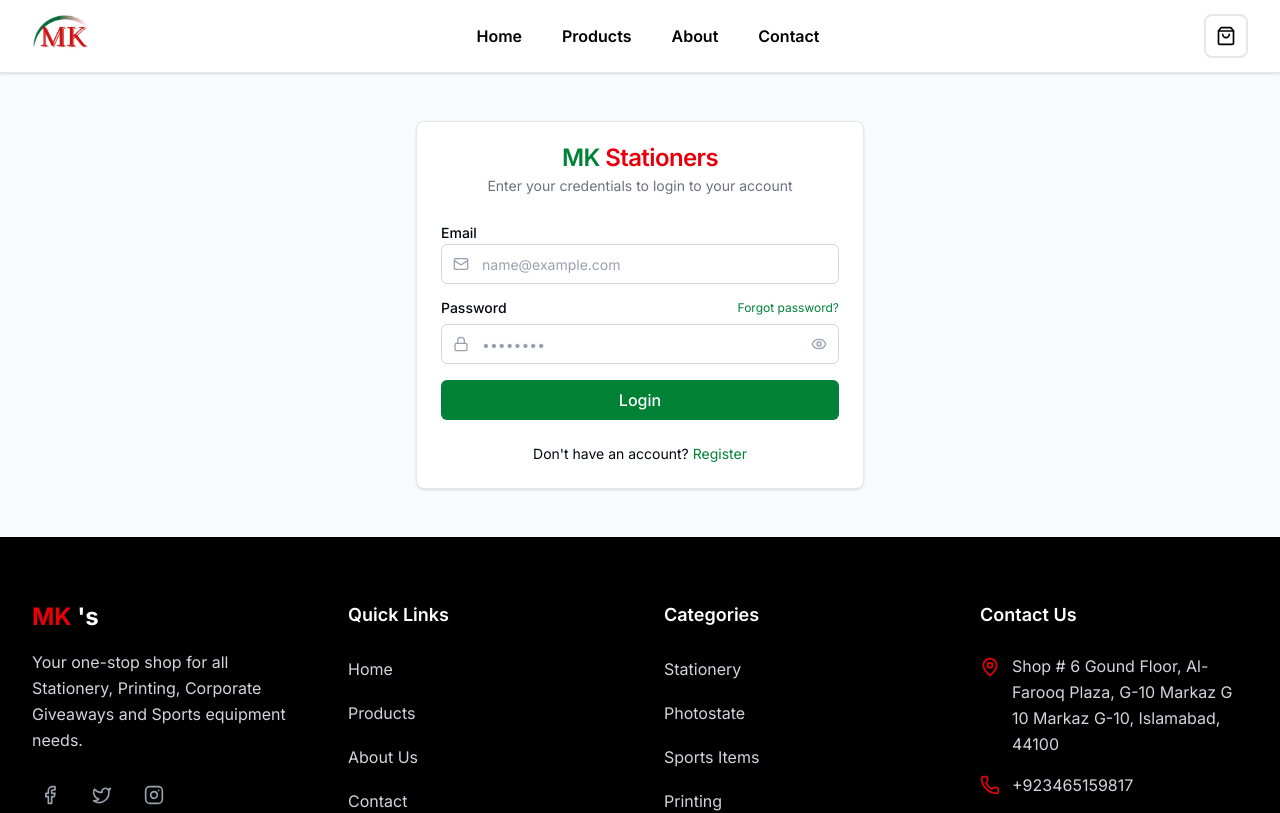
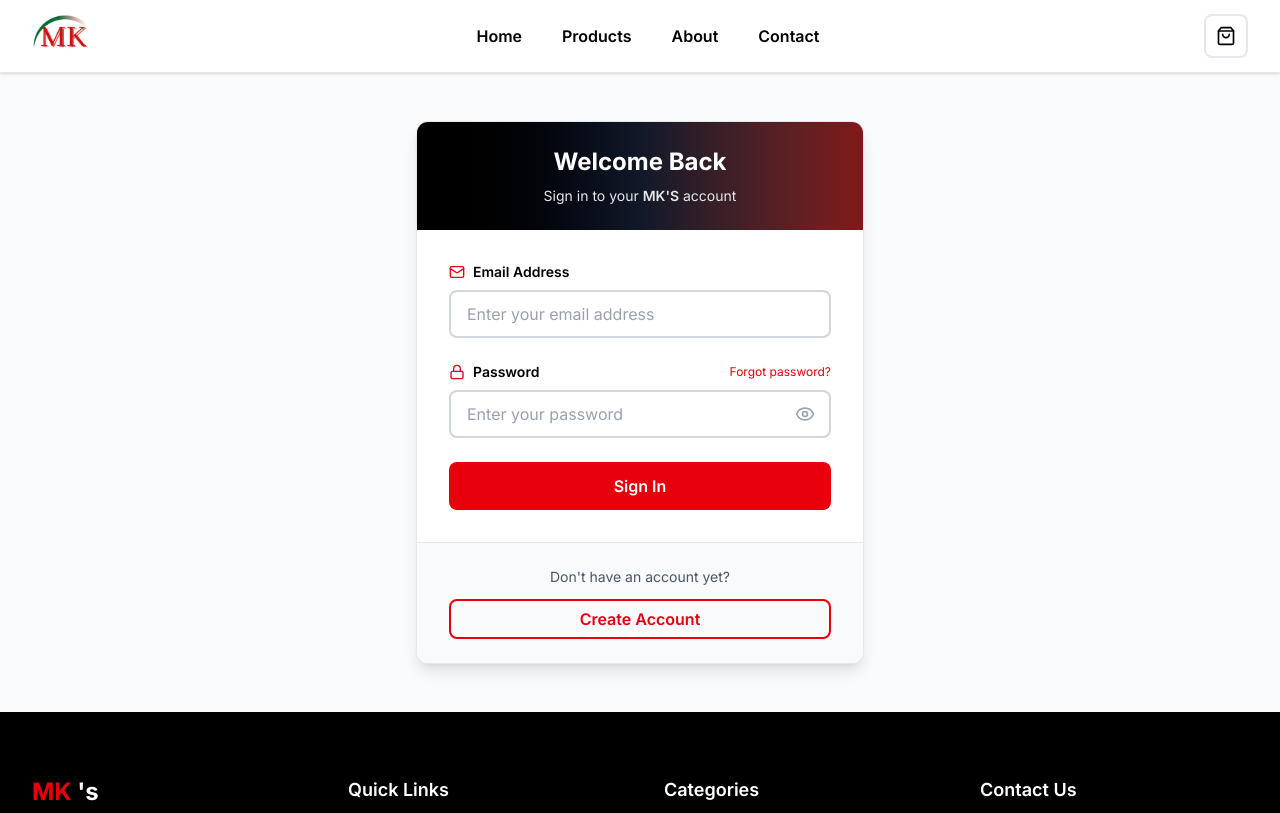
Before and after one commit to mkstationer/mks, a Next.js app: page /auth/login in a window 1280 px wide. Shown: the top 813 px of the page. Built offline with nearby package versions, Linux system fonts and the light colour scheme.

Commit message:
2nd last phase

```diff
--- a/app/admin/products/new/page.jsx
+++ b/app/admin/products/new/page.jsx
@@ -39,15 +39,46 @@
   const handleImageChange = (e) => {
     if (e.target.files) {
       const files = Array.from(e.target.files)
+
+      // Clear the input to allow re-selecting the same files
+      e.target.value = ""
+
+      // Add files to images array
       setImages((prev) => [...prev, ...files])
 
-      // Create previews
+      // Create previews with better error handling
       files.forEach((file) => {
+        // Validate file type
+        if (!file.type.startsWith("image/")) {
+          console.error("Invalid file type:", file.type)
+          return
+        }
+
+        // Validate file size (5MB limit)
+        if (file.size > 5 * 1024 * 1024) {
+          console.error("File too large:", file.name)
+          return
+        }
+
         const reader = new FileReader()
-        reader.onload = () => {
-          console.log("Preview created:", reader.result) // This will show the data URL
-          setImagePreviews((prev) => [...prev, reader.result])
+
+        reader.onload = (event) => {
+          const result = event.target.result
+          console.log("Preview created for file:", file.name)
+          console.log("Data URL starts with:", result.substring(0, 50))
+
+          // Add to previews array
+          setImagePreviews((prev) => {
+            const newPreviews = [...prev, result]
+            console.log("Total previews:", newPreviews.length)
+            return newPreviews
+          })
         }
+
+        reader.onerror = (error) => {
+          console.error("FileReader error:", error)
+        }
+
         reader.readAsDataURL(file)
       })
     }
@@ -126,7 +157,6 @@
       </div>
     )
   }
-  console.log("imagePreviews",imagePreviews)
 
   return (
     <div className="flex min-h-screen flex-col bg-gray-50">
@@ -316,23 +346,41 @@
                             </h4>
                             <div className="grid grid-cols-2 sm:grid-cols-3 lg:grid-cols-4 gap-4">
                               {imagePreviews.map((preview, index) => (
-                                <div key={index} className="relative group">
-                                  <div className="relative aspect-square overflow-hidden rounded-lg border-2 border-gray-200 bg-gray-50">
+                                <div key={`preview-${index}`} className="relative group">
+                                  <div className="relative aspect-square overflow-hidden rounded-lg border-2 border-gray-200 bg-white shadow-sm">
                                     <img
-                                      src={preview || "/placeholder.svg"}
+                                      src={preview}
                                       alt={`Preview ${index + 1}`}
-                                      className="h-full w-full object-cover"
-                                      onError={(e) => {
-                                        console.error("Image failed to load:", preview)
-                                        e.target.src = "/placeholder.svg"
+                                      className="h-full w-full object-cover opacity-100"
+                                      style={{
+                                        display: "block",
+                                        maxWidth: "100%",
+                                        maxHeight: "100%",
+                                        opacity: "1",
+                                        visibility: "visible",
                                       }}
+                                      onLoad={(e) => {
+                                        console.log(`Image ${index + 1} loaded successfully`)
+                                        e.target.style.opacity = "1"
+                                        e.target.style.visibility = "visible"
+                                      }}
+                                      // onError={(e) => {
+                                      //   console.error(`Image ${index + 1} failed to load`)
+                                      //   // e.target.src = "/placeholder.svg?height=200&width=200"
+                                      //   e.target.style.backgroundColor = "#fee2e2"
+                                      //   e.target.style.border = "2px solid #fca5a5"
+                                      // }}
                                     />
                                     <div className="absolute inset-0 bg-black bg-opacity-0 group-hover:bg-opacity-20 transition-all duration-200" />
                                   </div>
                                   <button
                                     type="button"
-                                    onClick={() => removeImage(index)}
-                                    className="absolute -top-2 -right-2 w-6 h-6 bg-red-500 hover:bg-red-600 text-white rounded-full flex items-center justify-center opacity-0 group-hover:opacity-100 transition-all duration-200 shadow-lg"
+                                    onClick={(e) => {
+                                      e.preventDefault()
+                                      e.stopPropagation()
+                                      removeImage(index)
+                                    }}
+                                    className="absolute -top-2 -right-2 w-6 h-6 bg-red-500 hover:bg-red-600 text-white rounded-full flex items-center justify-center opacity-0 group-hover:opacity-100 transition-all duration-200 shadow-lg z-10"
                                   >
                                     <X className="h-3 w-3" />
                                   </button>
--- a/app/auth/login/page.jsx
+++ b/app/auth/login/page.jsx
@@ -42,69 +42,69 @@
     <div className="flex min-h-screen flex-col">
       <Navbar />
       <div className="flex flex-1 items-center justify-center bg-gray-50 py-12 px-4 sm:px-6 lg:px-8">
-        <div className="w-full max-w-md rounded-lg border border-gray-200 bg-white text-gray-950 shadow-sm">
-          <div className="flex flex-col space-y-1.5 p-6">
-            <h3 className="text-2xl font-semibold leading-none tracking-tight text-center">
-              <span className="text-green-700">MK</span> <span className="text-red-600">Stationers</span>
-            </h3>
-            <p className="text-sm text-gray-500 text-center">Enter your credentials to login to your account</p>
+        <div className="w-full max-w-md rounded-xl border border-gray-200 bg-white shadow-lg overflow-hidden">
+          {/* Header with gradient */}
+          <div className="bg-gradient-to-r from-black via-gray-900 to-red-900 p-6 text-center">
+            <h3 className="text-2xl font-bold text-white mb-2">Welcome Back</h3>
+            <p className="text-gray-200 text-sm">
+              Sign in to your <span className="font-semibold">MK'S</span> account
+            </p>
           </div>
-          <div className="p-6 pt-0">
-            <form onSubmit={handleLogin} className="space-y-4">
+
+          <div className="p-8">
+            <form onSubmit={handleLogin} className="space-y-6">
               {error && (
-                <div className="p-3 text-sm bg-red-100 border border-red-200 text-red-600 rounded-md">{error}</div>
+                <div className="p-4 text-sm bg-red-50 border border-red-200 text-red-700 rounded-lg flex items-center">
+                  <div className="w-2 h-2 bg-red-500 rounded-full mr-3"></div>
+                  {error}
+                </div>
               )}
 
               <div className="space-y-2">
-                <label
-                  htmlFor="email"
-                  className="text-sm font-medium leading-none peer-disabled:cursor-not-allowed peer-disabled:opacity-70"
-                >
-                  Email
+                <label htmlFor="email" className="flex items-center text-sm font-semibold text-black mb-2">
+                  <Mail className="mr-2 h-4 w-4 text-red-600" />
+                  Email Address
                 </label>
-                <div className="relative">
-                  <Mail className="absolute left-3 top-3 h-4 w-4 text-gray-400" />
                 <input
                   id="email"
                   type="email"
-                    placeholder="name@example.com"
+                  placeholder="Enter your email address"
                   value={email}
                   onChange={(e) => setEmail(e.target.value)}
-                    className="pl-10 flex h-10 w-full rounded-md border border-gray-300 bg-white px-3 py-2 text-sm placeholder:text-gray-400 focus:outline-none focus:ring-2 focus:ring-green-700 focus:border-transparent disabled:cursor-not-allowed disabled:opacity-50"
+                  className="w-full h-12 rounded-lg border-2 border-gray-300 bg-white px-4 py-3 text-black placeholder:text-gray-400 focus:outline-none focus:ring-2 focus:ring-red-600 focus:border-red-600 transition-all duration-200"
                   required
                 />
               </div>
-              </div>
 
               <div className="space-y-2">
-                <div className="flex items-center justify-between">
-                  <label
-                    htmlFor="password"
-                    className="text-sm font-medium leading-none peer-disabled:cursor-not-allowed peer-disabled:opacity-70"
-                  >
+                <div className="flex items-center justify-between mb-2">
+                  <label htmlFor="password" className="flex items-center text-sm font-semibold text-black">
+                    <Lock className="mr-2 h-4 w-4 text-red-600" />
                     Password
                   </label>
-                  <Link href="/auth/forgot-password" className="text-xs text-green-700 hover:underline">
+                  <Link
+                    href="/auth/forgot-password"
+                    className="text-xs text-red-600 hover:text-red-700 hover:underline transition-colors"
+                  >
                     Forgot password?
                   </Link>
                 </div>
                 <div className="relative">
-                  <Lock className="absolute left-3 top-3 h-4 w-4 text-gray-400" />
                   <input
                     id="password"
                     type={showPassword ? "text" : "password"}
-                    placeholder="••••••••"
+                    placeholder="Enter your password"
                     value={password}
                     onChange={(e) => setPassword(e.target.value)}
-                    className="pl-10 flex h-10 w-full rounded-md border border-gray-300 bg-white px-3 py-2 text-sm placeholder:text-gray-400 focus:outline-none focus:ring-2 focus:ring-green-700 focus:border-transparent disabled:cursor-not-allowed disabled:opacity-50"
+                    className="w-full h-12 rounded-lg border-2 border-gray-300 bg-white px-4 py-3 pr-12 text-black placeholder:text-gray-400 focus:outline-none focus:ring-2 focus:ring-red-600 focus:border-red-600 transition-all duration-200"
                     required
                   />
                   <button
                     type="button"
-                    className="absolute right-0 top-0 h-full px-3 inline-flex items-center justify-center rounded-md bg-transparent text-gray-400 hover:text-gray-500"
+                    className="absolute right-3 top-1/2 -translate-y-1/2 p-1 text-gray-400 hover:text-red-600 transition-colors"
                     onClick={() => setShowPassword(!showPassword)}
                   >
-                    {showPassword ? <EyeOff className="h-4 w-4" /> : <Eye className="h-4 w-4" />}
+                    {showPassword ? <EyeOff className="h-5 w-5" /> : <Eye className="h-5 w-5" />}
                     <span className="sr-only">{showPassword ? "Hide password" : "Show password"}</span>
                   </button>
                 </div>
@@ -112,18 +112,29 @@
 
               <button
                 type="submit"
-                className="inline-flex items-center justify-center rounded-md bg-green-700 hover:bg-green-800 text-white h-10 px-4 py-2 w-full font-medium transition-colors focus-visible:outline-none focus-visible:ring-2 focus-visible:ring-green-700 disabled:pointer-events-none disabled:opacity-50"
+                className="w-full h-12 bg-red-600 hover:bg-red-700 text-white rounded-lg font-semibold transition-all duration-200 hover:scale-105 focus:outline-none focus:ring-2 focus:ring-red-600 focus:ring-offset-2 disabled:opacity-50 disabled:cursor-not-allowed disabled:hover:scale-100 flex items-center justify-center"
                 disabled={loading}
               >
-                {loading ? "Logging in..." : "Login"}
+                {loading ? (
+                  <>
+                    <div className="animate-spin rounded-full h-5 w-5 border-2 border-white border-t-transparent mr-2"></div>
+                    Signing in...
+                  </>
+                ) : (
+                  "Sign In"
+                )}
               </button>
             </form>
           </div>
-          <div className="flex flex-col space-y-4 p-6 pt-0">
-            <div className="text-center text-sm">
-              Don&apos;t have an account?{" "}
-              <Link href="/auth/register" className="text-green-700 hover:underline">
-                Register
+
+          {/* Footer */}
+          <div className="border-t border-gray-200 bg-gray-50 px-8 py-6">
+            <div className="text-center">
+              <p className="text-sm text-gray-600 mb-3">Don't have an account yet?</p>
+              <Link href="/auth/register">
+                <button className="w-full h-10 border-2 border-red-600 text-red-600 hover:bg-red-600 hover:text-white rounded-lg font-semibold transition-all duration-200 hover:scale-105 focus:outline-none focus:ring-2 focus:ring-red-600 focus:ring-offset-2">
+                  Create Account
+                </button>
               </Link>
             </div>
           </div>
--- a/app/auth/register/page.jsx
+++ b/app/auth/register/page.jsx
@@ -73,7 +73,7 @@
             {/* Header with Gradient */}
             <div className="bg-gradient-to-r from-black via-gray-900 to-red-900 p-6 text-center">
               <h3 className="text-3xl font-bold text-white mb-2">
-                <span className="text-white">MK</span> <span className="text-red-400">Stationers</span>
+                <span className="text-white">MK</span> <span className="text-red-400">'S</span>
               </h3>
               <p className="text-gray-200">Create your account</p>
             </div>
--- a/app/page.js
+++ b/app/page.js
@@ -19,6 +19,16 @@
 
   const [categories, setCategories] = useState([])
   const [categoryHierarchy, setCategoryHierarchy] = useState({}) // Cache for category descendants
+
+  // Define the specific categories we want to show
+  const specificCategories = [
+    "All",
+    "STATIONERY",
+    "SPORTS ITEMS",
+    "CORPORATE GIVEAWAYS",
+    "PRINTING AND PHOTOSTAT",
+    "Art & Painting",
+  ]
 
   // Pre-calculate all category descendants for instant filtering
   const categoriesWithCounts = useMemo(() => {
@@ -43,19 +53,19 @@
   // Instant product filtering using cached hierarchy
   const filteredProducts = useMemo(() => {
     if (activeCategory === "All") {
-      return products.slice(0, 12)
+      return products.slice(0, 8)
     }
 
     const selectedCat = categories.find((cat) => cat.label === activeCategory)
     if (!selectedCat || !selectedCat.id) {
-      return products.slice(0, 12)
+      return products.slice(0, 8)
     }
 
     // Use cached hierarchy for instant filtering
     const categoryIds = categoryHierarchy[selectedCat.id] || [selectedCat.id]
     const filtered = products.filter((product) => categoryIds.includes(product.category_id))
 
-    return filtered.slice(0, 12)
+    return filtered.slice(0, 8)
   }, [activeCategory, categories, products, categoryHierarchy])
 
   useEffect(() => {
@@ -74,15 +84,25 @@
 
       if (error) throw error
 
+      // Filter to only include our specific categories
+      const filteredData = data.filter(
+        (cat) => specificCategories.includes(cat.name) || cat.name === "All", // Always include "All"
+      )
+
       const formattedCategories = [
-        { id: null, label: "All", level: -1 },
-        ...data.map((cat) => ({ id: cat.id, label: cat.name, level: cat.level, parent_id: cat.parent_id })),
+        { id: null, label: "All", level: -1 }, // Always include "All"
+        ...filteredData.map((cat) => ({ id: cat.id, label: cat.name, level: cat.level, parent_id: cat.parent_id })),
       ]
 
-      setCategories(formattedCategories)
+      // Remove duplicates (in case "All" appears twice)
+      const uniqueCategories = formattedCategories.filter(
+        (cat, index, self) => index === self.findIndex((c) => c.label === cat.label),
+      )
+
+      setCategories(uniqueCategories)
 
       // Pre-calculate category hierarchy for instant filtering
-      buildCategoryHierarchy(data)
+      buildCategoryHierarchy(data) // Still use all data for hierarchy
     } catch (error) {
       console.error("Error fetching categories:", error)
     }
@@ -174,7 +194,7 @@
           <div className="container mx-auto px-4 sm:px-6 lg:px-8 relative z-10">
             <div className="grid gap-8 lg:grid-cols-2 lg:gap-16 items-center">
               <div className="space-y-6 lg:space-y-8 text-center lg:text-left">
-                <div className="space-y-4">
+              <div className="space-y-4">
                   <h1 className="text-4xl sm:text-5xl lg:text-6xl xl:text-7xl font-bold text-white leading-tight">
                     <span className="text-red-500">MK's</span>
                     <br />
@@ -251,6 +271,7 @@
               </p>
             </div>
 
+            {/* Enhanced Category Tabs with Product Counts - Your Preferred Design */}
             <div className="w-full mb-12">
               <div className="flex justify-center mb-12">
                 <div className="bg-gray-100 p-2 rounded-xl shadow-sm border border-gray-200 overflow-x-auto scrollbar-hide max-w-full">
@@ -278,6 +299,7 @@
                   </div>
                 </div>
               </div>
+
 
               {/* Products Grid */}
               {loading ? (
```
Lines whose indentation alone changed are shown as unchanged.
